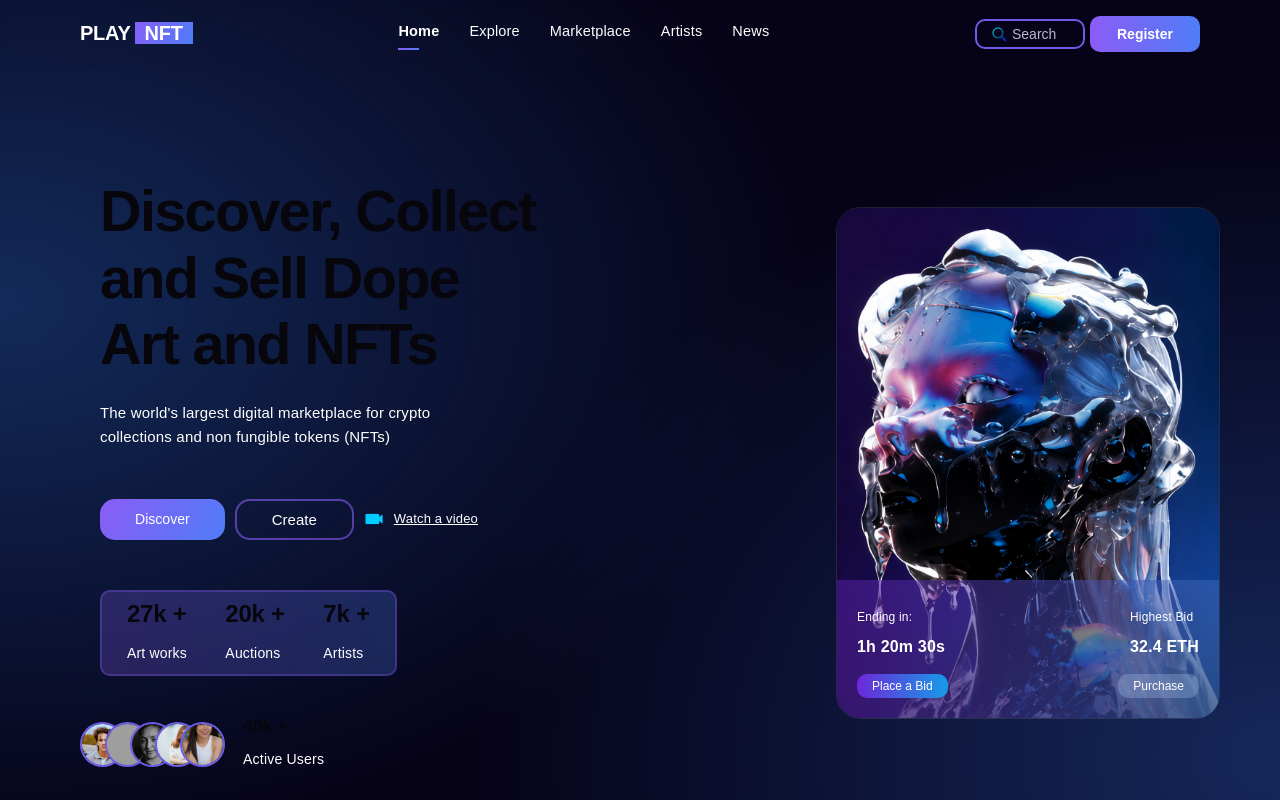
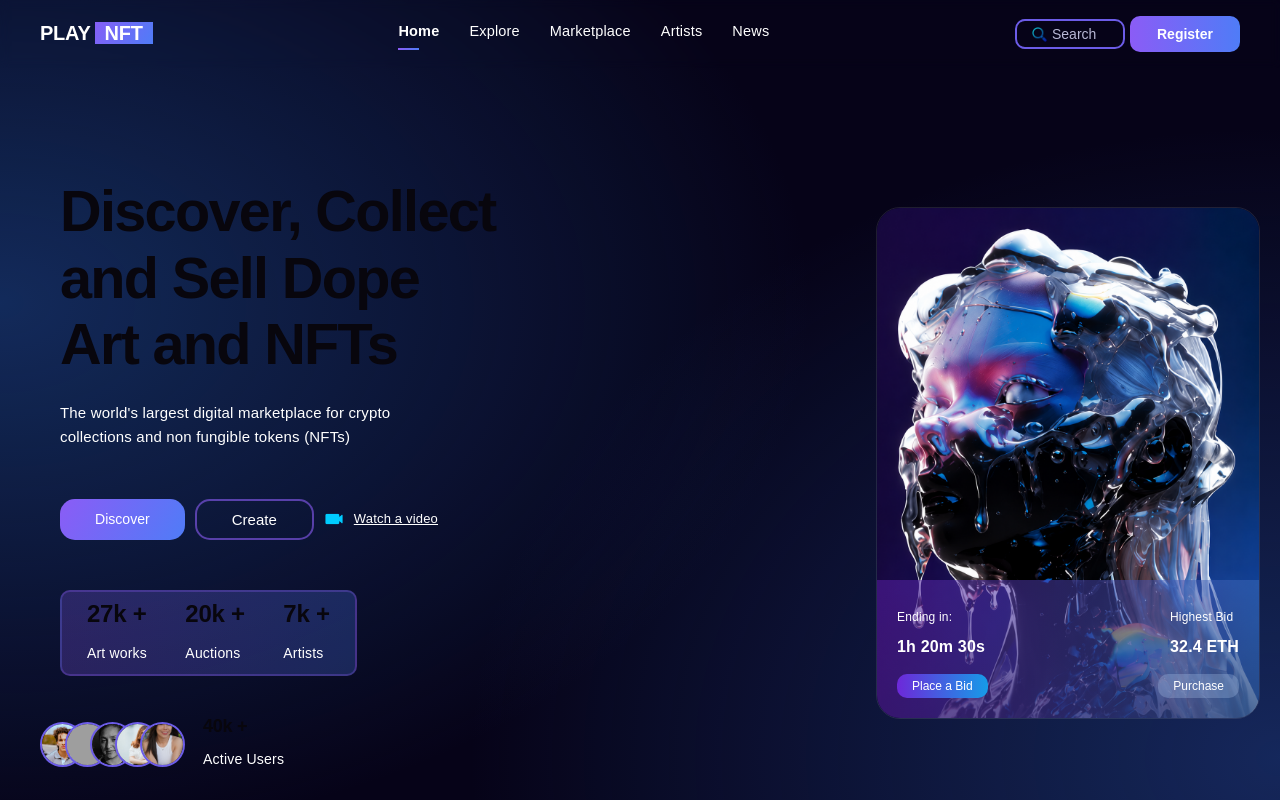
Before and after one commit to surprise2024-cpu/Challenge-1, a React (Vite) app: page / in a window 1280 px wide. Shown: the top 800 px of the page. Built offline with nearby package versions, Linux system fonts and the light colour scheme; grey boxes are pictures that could not be loaded.

Commit message:
Remove inline styles from ContentContainer component for improved styling flexibility

```diff
--- a/src/components/ContentContainer.tsx
+++ b/src/components/ContentContainer.tsx
@@ -9,9 +9,7 @@ export const ContentContainer: React.FC<Props> = ({ children, className }) => {
   return (
     <div
       className={`content-container ${className} ?? '' `}
-      style={{ maxWidth: 1200, margin: 'auto' }}
     >
-
       {children}
 
     </div>
```
